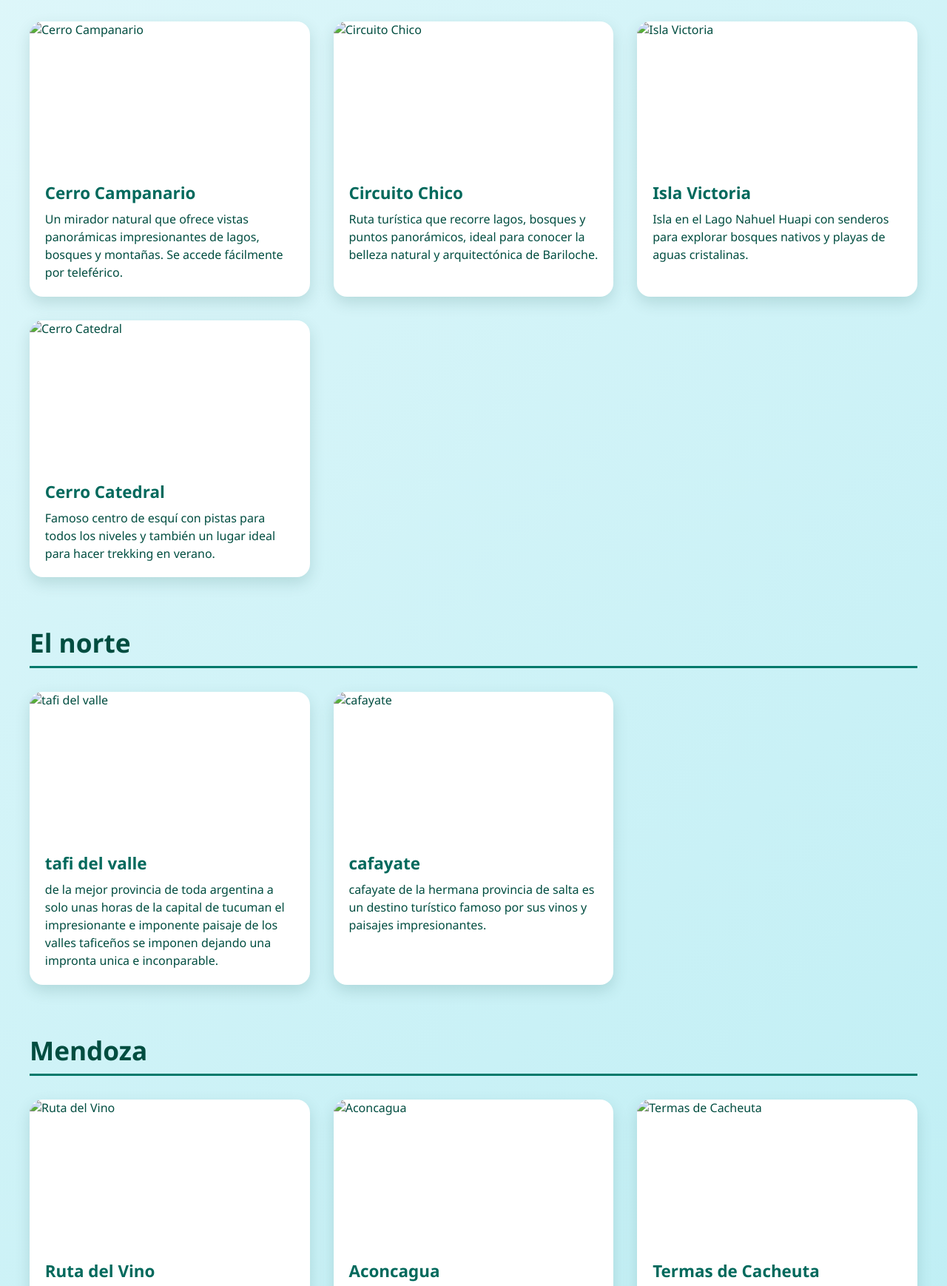
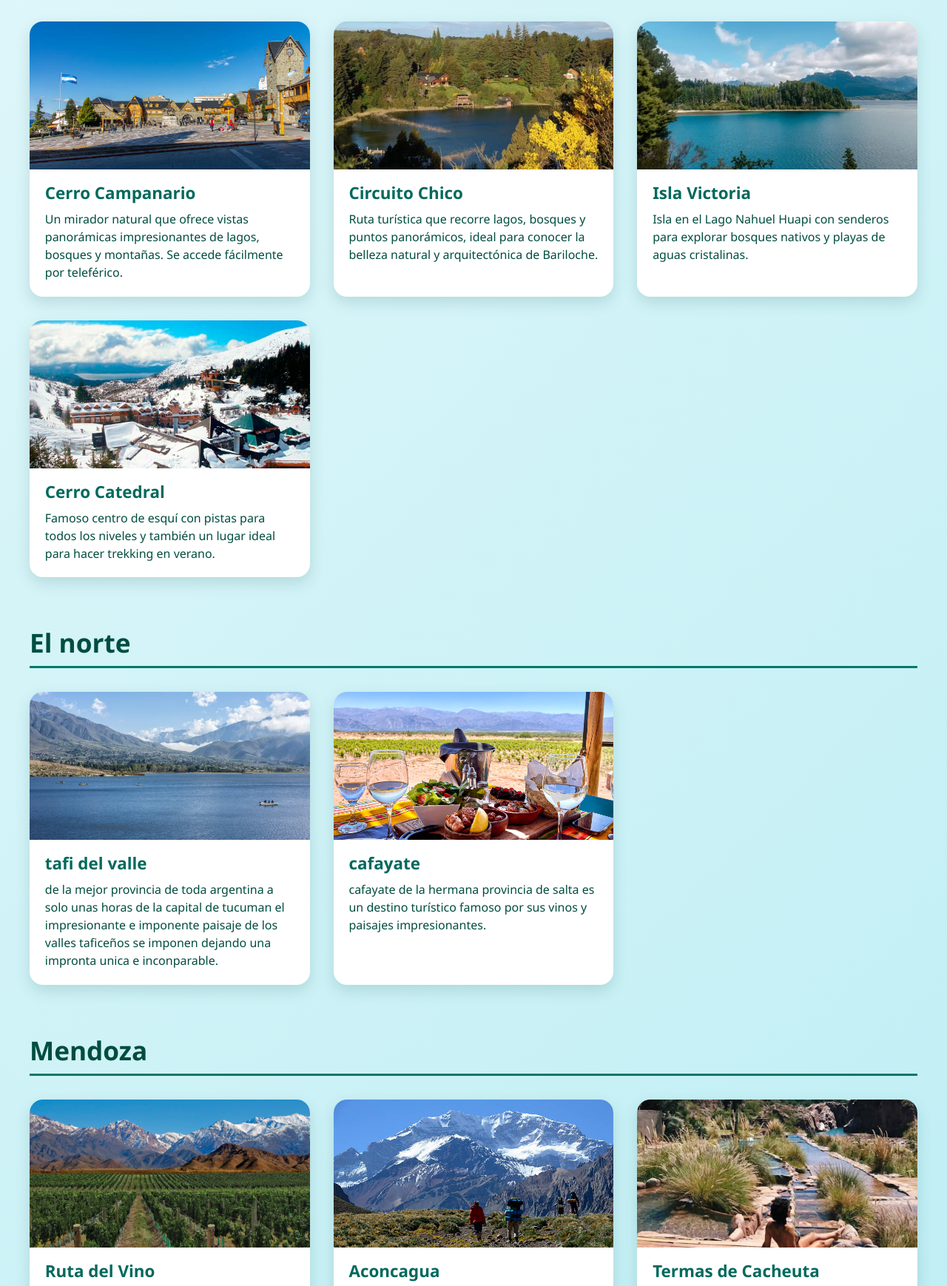
Before and after one commit to shanks161105/argentinademiel, a plain HTML site: page index.html in a window 1280 px wide. Shown: the part 292-2030 px from the top of the page at 74% size. Drawn offline with Linux system fonts and the light colour scheme; the site is published under a folder, as on GitHub Pages, so addresses that start at the root find nothing.

Commit message:
lasegunda

```diff
--- a/index.html
+++ b/index.html
@@ -18,25 +18,25 @@
       <h2>Bariloche</h2>
       <div class="grid-container">
         <article class="destination-card" data-city="Bariloche">
-          <img src="/imagenes/centrocampario.jpg" alt="Cerro Campanario" />
+          <img src="imagenes/centrocampario.jpg" alt="Cerro Campanario" />
           <h3>Cerro Campanario</h3>
           <p>Un mirador natural que ofrece vistas panorámicas impresionantes de lagos, bosques y montañas. Se accede fácilmente por teleférico.</p>
           <div class="extra-info"></div>
         </article>
         <article class="destination-card" data-city="Bariloche">
-          <img src="/imagenes/circuitochico.jpeg" alt="Circuito Chico" />
+          <img src="imagenes/circuitochico.jpeg" alt="Circuito Chico" />
           <h3>Circuito Chico</h3>
           <p>Ruta turística que recorre lagos, bosques y puntos panorámicos, ideal para conocer la belleza natural y arquitectónica de Bariloche.</p>
           <div class="extra-info"></div>
         </article>
         <article class="destination-card" data-city="Bariloche">
-          <img src="/imagenes/isla-victoria-bariloche-patagonia-argentina-1024x678.webp" alt="Isla Victoria" />
+          <img src="imagenes/isla-victoria-bariloche-patagonia-argentina-1024x678.webp" alt="Isla Victoria" />
           <h3>Isla Victoria</h3>
           <p>Isla en el Lago Nahuel Huapi con senderos para explorar bosques nativos y playas de aguas cristalinas.</p>
           <div class="extra-info"></div>
         </article>
         <article class="destination-card" data-city="Bariloche">
-          <img src="/imagenes/temporada-de-esqui-america-do-sul-chile-argentina-cerro-catedral-bariloche_f3eb.jpeg" alt="Cerro Catedral" />
+          <img src="imagenes/temporada-de-esqui-america-do-sul-chile-argentina-cerro-catedral-bariloche_f3eb.jpeg" alt="Cerro Catedral" />
           <h3>Cerro Catedral</h3>
           <p>Famoso centro de esquí con pistas para todos los niveles y también un lugar ideal para hacer trekking en verano.</p>
           <div class="extra-info"></div>
@@ -49,13 +49,13 @@
       <h2>El norte</h2>
       <div class="grid-container">
         <article class="destination-card" data-city="el norte">
-          <img src="/imagenes/depositphotos_43866281-stock-photo-tafi-del-valle-lake-in.jpg" alt="tafi del valle" />
+          <img src="imagenes/depositphotos_43866281-stock-photo-tafi-del-valle-lake-in.jpg" alt="tafi del valle" />
           <h3>tafi del valle</h3>
           <p>de la mejor provincia de toda argentina a solo unas horas de la capital de tucuman el impresionante e imponente paisaje de los valles taficeños se imponen dejando una impronta unica e inconparable.</p>
           <div class="extra-info"></div>
         </article>
         <article class="destination-card" data-city="El norte">
-          <img src="/imagenes/IMG_8351.jpg" alt="cafayate" />
+          <img src="imagenes/IMG_8351.jpg" alt="cafayate" />
           <h3>cafayate</h3>
           <p>cafayate de la hermana provincia de salta es un destino turístico famoso por sus vinos y paisajes impresionantes.</p>
           <div class="extra-info"></div>
@@ -68,25 +68,25 @@
       <h2>Mendoza</h2>
       <div class="grid-container">
         <article class="destination-card" data-city="Mendoza">
-          <img src="/imagenes/ruta-del-vino-argentina.jpg" alt="Ruta del Vino" />
+          <img src="imagenes/ruta-del-vino-argentina.jpg" alt="Ruta del Vino" />
           <h3>Ruta del Vino</h3>
           <p>Circuito de bodegas reconocidas mundialmente donde se pueden degustar vinos de alta calidad y aprender sobre la producción.</p>
           <div class="extra-info"></div>
         </article>
         <article class="destination-card" data-city="Mendoza">
-          <img src="/imagenes/gettyimages-164714751-612x612.jpg" alt="Aconcagua" />
+          <img src="imagenes/gettyimages-164714751-612x612.jpg" alt="Aconcagua" />
           <h3>Aconcagua</h3>
           <p>La montaña más alta de América, destino para montañistas y amantes del trekking con vistas espectaculares.</p>
           <div class="extra-info"></div>
         </article>
         <article class="destination-card" data-city="Mendoza">
-          <img src="/imagenes/2.1-TermaSpa-Deck.jpg" alt="Termas de Cacheuta" />
+          <img src="imagenes/2.1-TermaSpa-Deck.jpg" alt="Termas de Cacheuta" />
           <h3>Termas de Cacheuta</h3>
           <p>Complejo de aguas termales con piscinas y spa, ideal para relajarse en un entorno natural.</p>
           <div class="extra-info"></div>
         </article>
         <article class="destination-card" data-city="Mendoza">
-          <img src="/imagenes/1690403769151_Blog-details-bodegas-mendoza.avif" alt="Ciudad de Mendoza" />
+          <img src="imagenes/1690403769151_Blog-details-bodegas-mendoza.avif" alt="Ciudad de Mendoza" />
           <h3>bodegas</h3>
           <p>Capital de  una vibrante vida cultural y excelente gastronomía.</p>
           <div class="extra-info"></div>
@@ -99,31 +99,31 @@
       <h2>Sur de Argentina (Patagonia)</h2>
       <div class="grid-container">
         <article class="destination-card" data-city="Patagonia">
-          <img src="/imagenes/El-calafate-Banner-1024x576.jpg" alt="Parque Nacional Los Glaciares" />
+          <img src="imagenes/El-calafate-Banner-1024x576.jpg" alt="Parque Nacional Los Glaciares" />
           <h3>Parque Nacional Los Glaciares</h3>
           <p>Hogar del imponente glaciar Perito Moreno, famoso por sus desprendimientos de hielo y paisajes únicos.</p>
           <div class="extra-info"></div>
         </article>
         <article class="destination-card" data-city="Ushuaia">
-          <img src="/imagenes/gettyimages-1201772595-612x612.jpg" alt="Ushuaia" />
+          <img src="imagenes/gettyimages-1201772595-612x612.jpg" alt="Ushuaia" />
           <h3>Ushuaia, Tierra del Fuego</h3>
           <p>La ciudad más austral del mundo, con paisajes marinos y montañosos, puerta de entrada al Antártico.</p>
           <div class="extra-info"></div>
         </article>
         <article class="destination-card" data-city="Puerto Madryn">
-          <img src="/imagenes/f3172605f47ad44dc7c562baee8508666f8794dedafdfac89239ffd51dd3524e.avif" alt="Península Valdés" />
+          <img src="imagenes/f3172605f47ad44dc7c562baee8508666f8794dedafdfac89239ffd51dd3524e.avif" alt="Península Valdés" />
           <h3>Puerto Madryn y Península Valdés</h3>
           <p>Destino destacado para el avistaje de fauna marina como ballenas, pingüinos y lobos marinos.</p>
           <div class="extra-info"></div>
         </article>
         <article class="destination-card" data-city="Villa La Angostura">
-          <img src="/imagenes/163962.jpg" alt="Villa La Angostura" />
+          <img src="imagenes/163962.jpg" alt="Villa La Angostura" />
           <h3>Villa La Angostura</h3>
           <p>Pueblo pintoresco rodeado de bosques y lagos, ideal para relajarse y hacer actividades al aire libre.</p>
           <div class="extra-info"></div>
         </article>
         <article class="destination-card" data-city="Parque Nacional Nahuel Huapi">
-          <img src="/imagenes/Parque Nacional Nahuel Huapi.webp" alt="Parque Nacional Nahuel Huapi" />
+          <img src="imagenes/Parque Nacional Nahuel Huapi.webp" alt="Parque Nacional Nahuel Huapi" />
           <h3>Parque Nacional Nahuel Huapi</h3>
           <p>Parque con lagos cristal
 
```
